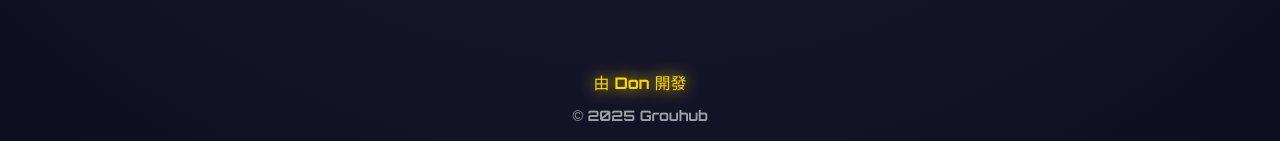
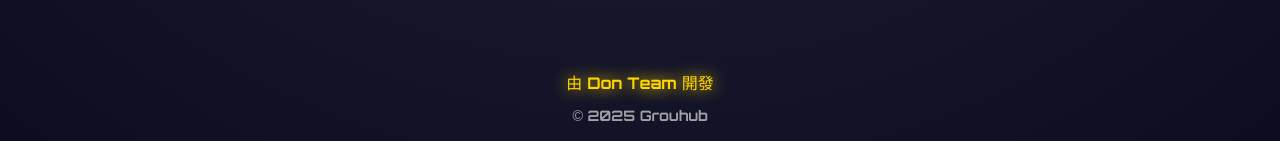
Before and after one commit to don12335/grouhub-website, a plain HTML site: page index.html in a window 1280 px wide. Shown: the part 656-797 px from the top of the page. Drawn offline with Linux system fonts and the light colour scheme.

Commit message:
Update index.html

```diff
--- a/index.html
+++ b/index.html
@@ -94,7 +94,7 @@
 </div>
 
 
-  <div class="author">由 Don 開發</div>
+  <div class="author">由 Don Team 開發</div>
 
   <footer>© 2025 Grouhub</footer>
 </body>
```
